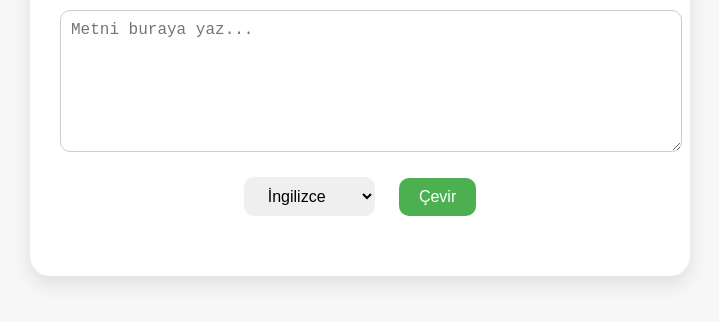
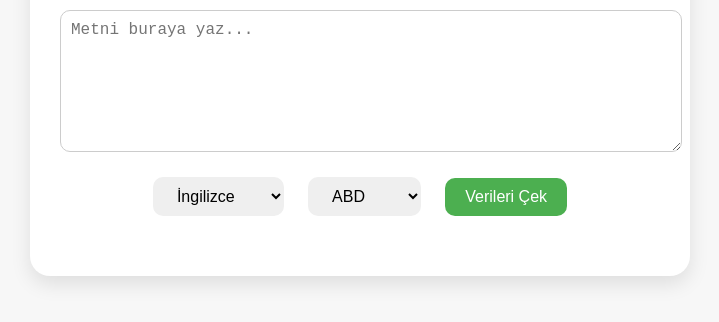
Before and after one commit to Tuhfe/globalLENS, a plain HTML site: page index.html in a window 1280 px wide. Shown: the part 174-496 px from the top of the page, without its empty margins (280-999 px from the left). Drawn offline with Linux system fonts and the light colour scheme.

Commit message:
Update index.html

```diff
--- a/index.html
+++ b/index.html
@@ -2,6 +2,7 @@
 <html lang="en">
 <head>
   <meta charset="UTF-8">
+  <meta name="viewport" content="width=device-width, initial-scale=1.0">
   <title>globalLENS</title>
   <link rel="stylesheet" href="style.css">
 </head>
@@ -17,7 +18,14 @@
       <option value="DE">Almanca</option>
     </select>
 
-    <button id="translateBtn">Çevir</button>
+    <select id="regionSelect">
+      <option value="us">ABD</option>
+      <option value="ru">Rusya</option>
+      <option value="cn">Çin</option>
+      <option value="tr">Türkiye</option>
+    </select>
+
+    <button id="translateBtn">Verileri Çek</button>
     <div id="result"></div>
   </div>
 
```
